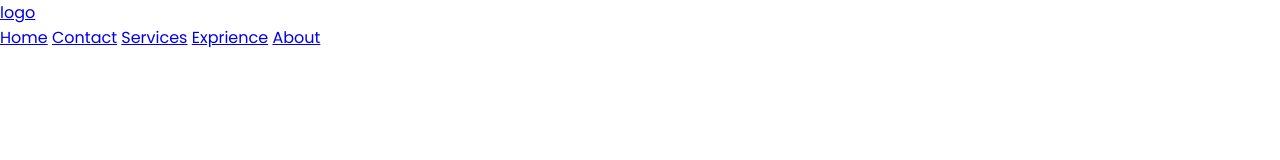
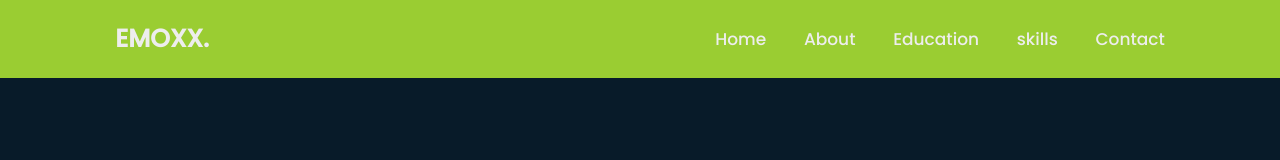
Before and after one commit to atickemon24/protfolio_website, a plain HTML site: page index.html in a window 1280 px wide. Drawn offline with Linux system fonts and the light colour scheme.

Commit message:
navbar compelete

```diff
--- a/index.html
+++ b/index.html
@@ -8,13 +8,13 @@
 </head>
 <body>
     <header id="header">
-        <a href="#logo">logo</a>
-        <nav>
+        <a href="#" class="logo">EMOXX.</a>
+        <nav class="navbar">
             <a href="#home">Home</a>
+            <a href="#about">About</a>
+            <a href="#education">Education</a>
+            <a href="#skills">skills</a>
             <a href="#contact">Contact</a>
-            <a href="#services">Services</a>
-            <a href="#expriences">Exprience</a>
-            <a href="#about">About</a>
         </nav>
     </header>
 </body>
--- a/styles/styles.css
+++ b/styles/styles.css
@@ -4,5 +4,54 @@
     margin: 0;
     padding: 0;
     box-sizing: border-box;
+    scroll-behavior: smooth;
+    text-decoration: none;
+    border: none;
+    outline: none;
     font-family: 'Poppins', sans-serif;
 }
+
+:root{
+    --bg-color: #081b29;
+    --secound-bg-color: #112e42;
+    --text-color: #ededed;
+    --main-color: #00abf0;
+}
+
+html{
+    font-size:62.5%;
+    overflow-x: hidden;
+}
+ body{
+    background-color: var(--bg-color);
+    color: var(--text-color);
+ }
+  header {
+    position: fixed;
+    left:0;
+    top: 0;
+    width:100%;
+    padding: 2rem 9%;
+    background: yellowgreen;
+    display: flex;
+    justify-content: space-between;
+    align-items: center;
+    z-index: 1;
+  }
+
+  .logo{
+    font-size: 2.5rem;
+    color:var(--text-color);
+    font-weight: 600;
+  }
+  .navbar a{
+    font-size: 1.7rem;
+    color:var(--text-color);
+    font-weight: 500;
+    margin-left: 3.5rem;
+    transition: .3S;
+  }
+
+  .navbar a:hover{
+    color: var(--main-color);
+  }
```
